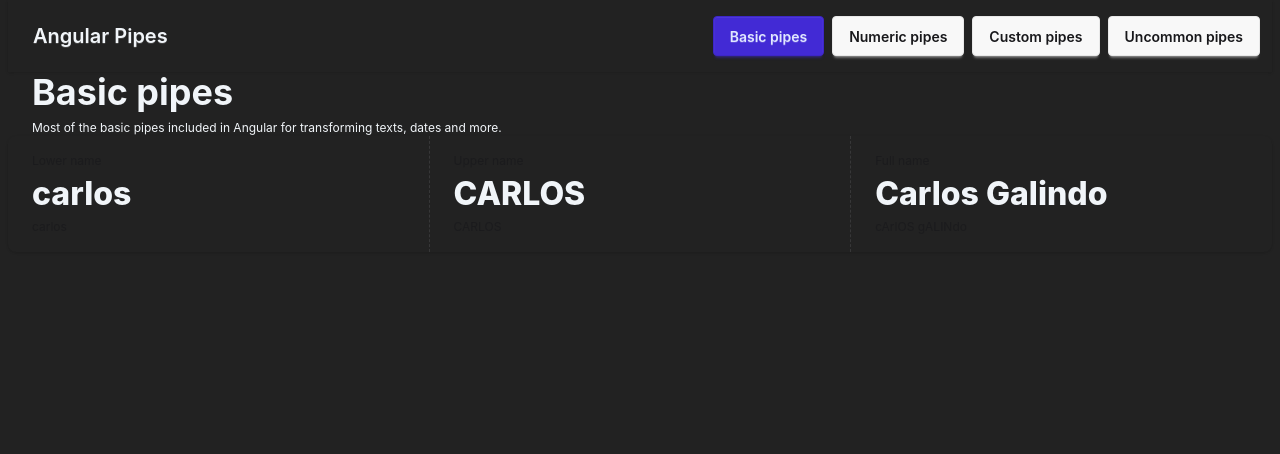
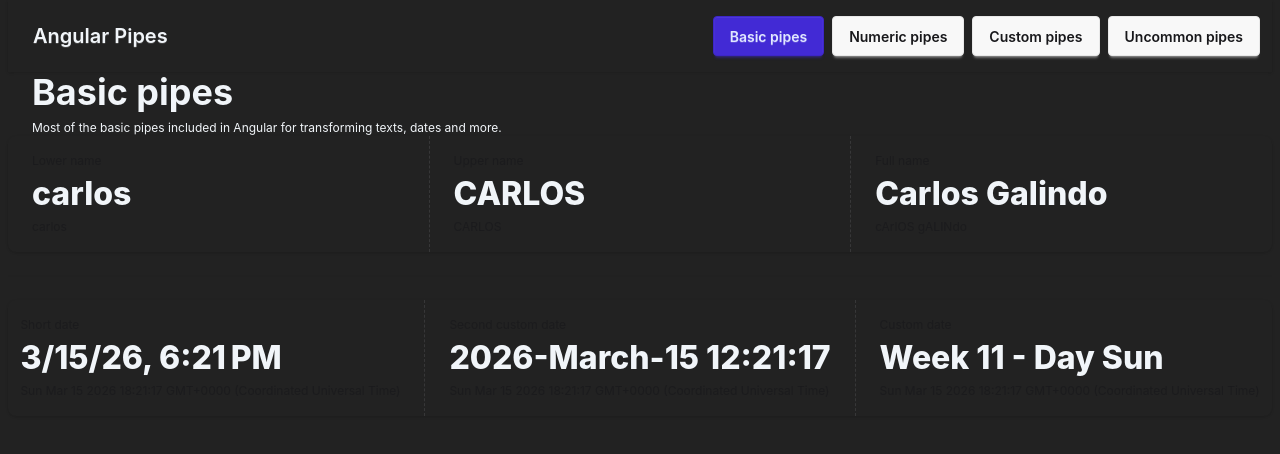
Before and after one commit to CarlosGal19/Angular_Pipes, an Angular app: page /basic in a window 1280 px wide. Shown: the top 454 px of the page. Built offline with nearby package versions, Linux system fonts and the light colour scheme.

Commit message:
feat: add basic date pipes

```diff
--- a/src/app/pages/basic-page/basic-page.html
+++ b/src/app/pages/basic-page/basic-page.html
@@ -21,3 +21,25 @@
     <div class="stat-desc">{{fullName()}}</div>
   </div>
 </div>
+
+<div class="divider"></div>
+
+<div class="stats stats-vertical sm:stats-horizontal shadow w-full flex justify-center">
+  <div class="stat">
+    <div class="stat-title">Short date</div>
+    <div class="stat-value">{{customDate() | date: 'short'}}</div>
+    <div class="stat-desc">{{customDate()}}</div>
+  </div>
+
+  <div class="stat">
+    <div class="stat-title">Second custom date</div>
+    <div class="stat-value">{{customDate() | date:'yyyy-LLLL-dd HH:mm:ss' : 'GMT-6' }}</div>
+    <div class="stat-desc">{{customDate()}}</div>
+  </div>
+
+  <div class="stat">
+    <div class="stat-title">Custom date</div>
+    <div class="stat-value">{{customDate() | date:"'Week ' ww ' - Day' ccc"}}</div>
+    <div class="stat-desc">{{customDate()}}</div>
+  </div>
+</div>
--- a/src/app/pages/basic-page/basic-page.ts
+++ b/src/app/pages/basic-page/basic-page.ts
@@ -1,13 +1,15 @@
-import { LowerCasePipe, TitleCasePipe, UpperCasePipe } from '@angular/common';
+import { DatePipe, LowerCasePipe, TitleCasePipe, UpperCasePipe } from '@angular/common';
 import { Component, signal } from '@angular/core';
 
 @Component({
   selector: 'basic-page',
-  imports: [LowerCasePipe, UpperCasePipe, TitleCasePipe],
+  imports: [LowerCasePipe, UpperCasePipe, TitleCasePipe, DatePipe],
   templateUrl: './basic-page.html',
 })
 export default class BasicPage {
   nameLower = signal('carlos');
   nameUpper = signal('CARLOS');
   fullName = signal('cArlOS gALINdo');
+
+  customDate = signal(new Date());
 }
```
